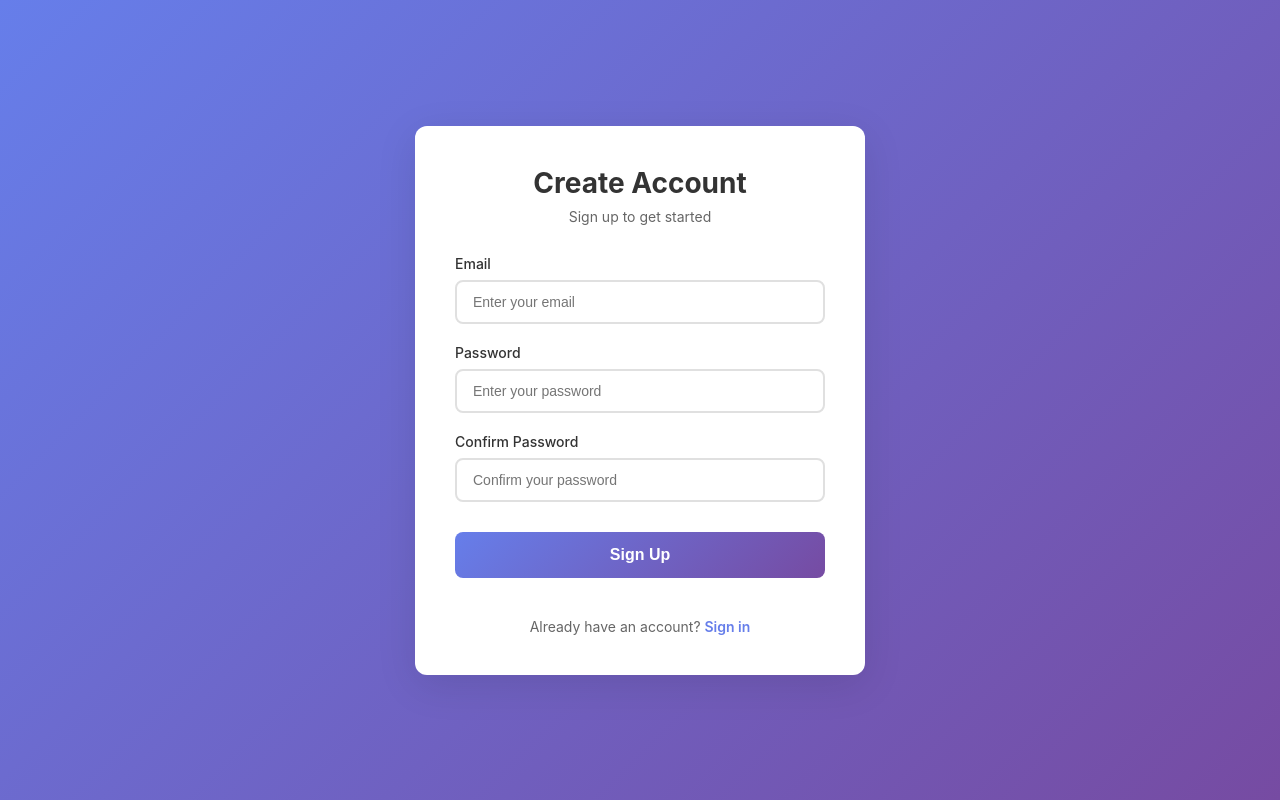
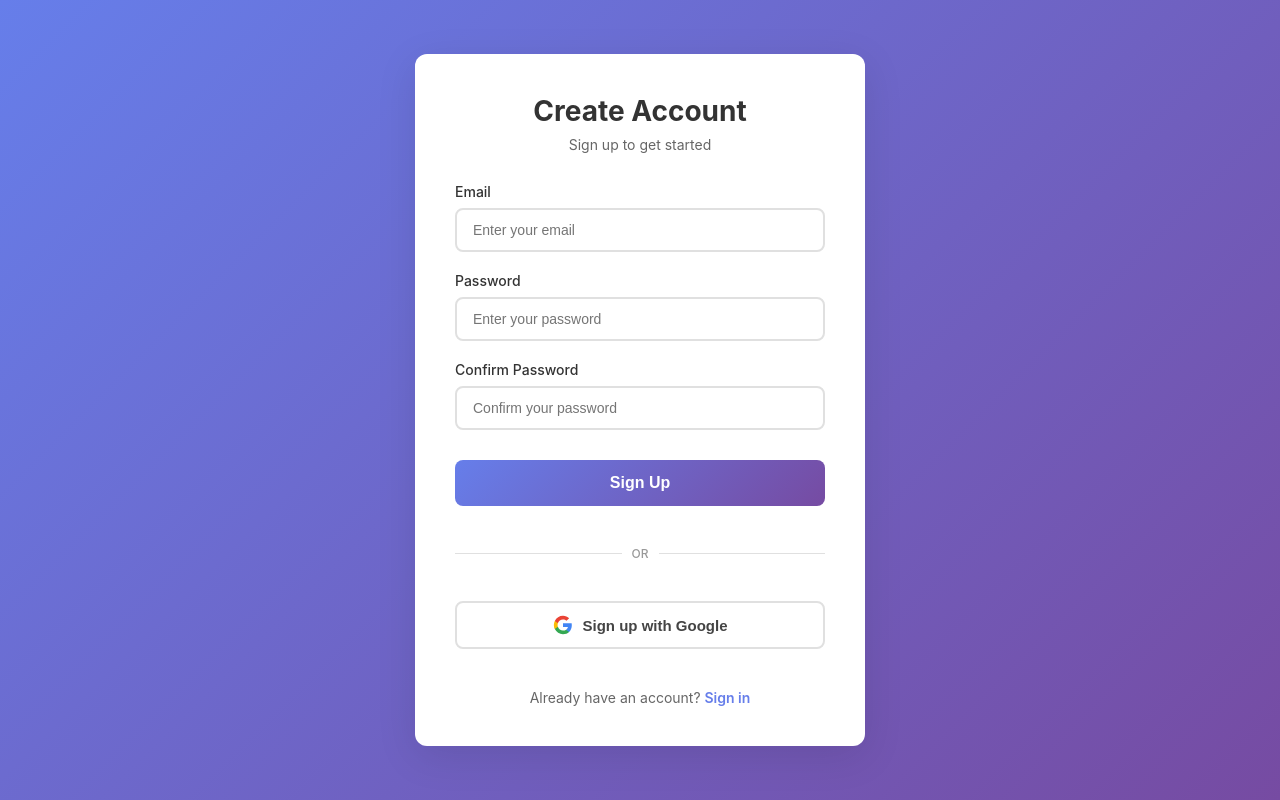
Before and after one commit to karomips/final-capstone, a React (Create React App) app in the folder frontend/: page /signup in a window 1280 px wide. Built offline with nearby package versions, Linux system fonts and the light colour scheme; no server answers; the HTML template or start-up script is replaced by a standard one.

Commit message:
login and signup email signin

```diff
--- a/frontend/src/components/Auth.css
+++ b/frontend/src/components/Auth.css
@@ -124,3 +124,57 @@
 .auth-footer a:hover {
   text-decoration: underline;
 }
+
+.divider {
+  display: flex;
+  align-items: center;
+  text-align: center;
+  margin: 20px 0;
+  color: #999;
+}
+
+.divider::before,
+.divider::after {
+  content: '';
+  flex: 1;
+  border-bottom: 1px solid #e0e0e0;
+}
+
+.divider span {
+  padding: 0 10px;
+  font-size: 12px;
+  font-weight: 500;
+}
+
+.btn-google {
+  width: 100%;
+  padding: 12px;
+  background: white;
+  color: #444;
+  border: 2px solid #e0e0e0;
+  border-radius: 8px;
+  font-size: 15px;
+  font-weight: 600;
+  cursor: pointer;
+  transition: all 0.2s ease;
+  display: flex;
+  align-items: center;
+  justify-content: center;
+  gap: 10px;
+}
+
+.btn-google:hover {
+  background: #f8f8f8;
+  border-color: #d0d0d0;
+  box-shadow: 0 2px 8px rgba(0, 0, 0, 0.1);
+}
+
+.btn-google:disabled {
+  opacity: 0.6;
+  cursor: not-allowed;
+}
+
+.google-icon {
+  width: 20px;
+  height: 20px;
+}
--- a/frontend/src/components/Login.js
+++ b/frontend/src/components/Login.js
@@ -8,7 +8,7 @@
   const [password, setPassword] = useState('');
   const [error, setError] = useState('');
   const [loading, setLoading] = useState(false);
-  const { login } = useAuth();
+  const { login, signInWithGoogle } = useAuth();
   const navigate = useNavigate();
 
   const handleSubmit = async (e) => {
@@ -43,6 +43,30 @@
           break;
         default:
           setError('Failed to log in. Please try again.');
+      }
+    }
+
+    setLoading(false);
+  };
+
+  const handleGoogleSignIn = async () => {
+    setError('');
+    setLoading(true);
+
+    try {
+      await signInWithGoogle();
+      navigate('/dashboard');
+    } catch (error) {
+      console.error('Google sign-in error:', error);
+      switch (error.code) {
+        case 'auth/popup-closed-by-user':
+          setError('Sign-in cancelled');
+          break;
+        case 'auth/cancelled-popup-request':
+          // Ignore multiple popup requests
+          break;
+        default:
+          setError('Failed to sign in with Google');
       }
     }
 
@@ -88,6 +112,25 @@
             {loading ? 'Signing In...' : 'Sign In'}
           </button>
 
+          <div className="divider">
+            <span>OR</span>
+          </div>
+
+          <button
+            type="button"
+            className="btn-google"
+            onClick={handleGoogleSignIn}
+            disabled={loading}
+          >
+            <svg className="google-icon" viewBox="0 0 24 24" width="20" height="20">
+              <path fill="#4285F4" d="M22.56 12.25c0-.78-.07-1.53-.2-2.25H12v4.26h5.92c-.26 1.37-1.04 2.53-2.21 3.31v2.77h3.57c2.08-1.92 3.28-4.74 3.28-8.09z"/>
+              <path fill="#34A853" d="M12 23c2.97 0 5.46-.98 7.28-2.66l-3.57-2.77c-.98.66-2.23 1.06-3.71 1.06-2.86 0-5.29-1.93-6.16-4.53H2.18v2.84C3.99 20.53 7.7 23 12 23z"/>
+              <path fill="#FBBC05" d="M5.84 14.09c-.22-.66-.35-1.36-.35-2.09s.13-1.43.35-2.09V7.07H2.18C1.43 8.55 1 10.22 1 12s.43 3.45 1.18 4.93l2.85-2.22.81-.62z"/>
+              <path fill="#EA4335" d="M12 5.38c1.62 0 3.06.56 4.21 1.64l3.15-3.15C17.45 2.09 14.97 1 12 1 7.7 1 3.99 3.47 2.18 7.07l3.66 2.84c.87-2.6 3.3-4.53 6.16-4.53z"/>
+            </svg>
+            Sign in with Google
+          </button>
+
           <div className="auth-footer">
             <p>Don't have an account? <Link to="/signup">Sign up</Link></p>
           </div>
--- a/frontend/src/components/Signup.js
+++ b/frontend/src/components/Signup.js
@@ -9,7 +9,7 @@
   const [confirmPassword, setConfirmPassword] = useState('');
   const [error, setError] = useState('');
   const [loading, setLoading] = useState(false);
-  const { signup } = useAuth();
+  const { signup, signInWithGoogle } = useAuth();
   const navigate = useNavigate();
 
   const handleSubmit = async (e) => {
@@ -53,6 +53,30 @@
           break;
         default:
           setError('Failed to create account. Please try again.');
+      }
+    }
+
+    setLoading(false);
+  };
+
+  const handleGoogleSignIn = async () => {
+    setError('');
+    setLoading(true);
+
+    try {
+      await signInWithGoogle();
+      navigate('/dashboard');
+    } catch (error) {
+      console.error('Google sign-in error:', error);
+      switch (error.code) {
+        case 'auth/popup-closed-by-user':
+          setError('Sign-in cancelled');
+          break;
+        case 'auth/cancelled-popup-request':
+          // Ignore multiple popup requests
+          break;
+        default:
+          setError('Failed to sign in with Google');
       }
     }
 
@@ -110,6 +134,25 @@
             {loading ? 'Creating Account...' : 'Sign Up'}
           </button>
 
+          <div className="divider">
+            <span>OR</span>
+          </div>
+
+          <button
+            type="button"
+            className="btn-google"
+            onClick={handleGoogleSignIn}
+            disabled={loading}
+          >
+            <svg className="google-icon" viewBox="0 0 24 24" width="20" height="20">
+              <path fill="#4285F4" d="M22.56 12.25c0-.78-.07-1.53-.2-2.25H12v4.26h5.92c-.26 1.37-1.04 2.53-2.21 3.31v2.77h3.57c2.08-1.92 3.28-4.74 3.28-8.09z"/>
+              <path fill="#34A853" d="M12 23c2.97 0 5.46-.98 7.28-2.66l-3.57-2.77c-.98.66-2.23 1.06-3.71 1.06-2.86 0-5.29-1.93-6.16-4.53H2.18v2.84C3.99 20.53 7.7 23 12 23z"/>
+              <path fill="#FBBC05" d="M5.84 14.09c-.22-.66-.35-1.36-.35-2.09s.13-1.43.35-2.09V7.07H2.18C1.43 8.55 1 10.22 1 12s.43 3.45 1.18 4.93l2.85-2.22.81-.62z"/>
+              <path fill="#EA4335" d="M12 5.38c1.62 0 3.06.56 4.21 1.64l3.15-3.15C17.45 2.09 14.97 1 12 1 7.7 1 3.99 3.47 2.18 7.07l3.66 2.84c.87-2.6 3.3-4.53 6.16-4.53z"/>
+            </svg>
+            Sign up with Google
+          </button>
+
           <div className="auth-footer">
             <p>Already have an account? <Link to="/login">Sign in</Link></p>
           </div>
--- a/frontend/src/contexts/AuthContext.js
+++ b/frontend/src/contexts/AuthContext.js
@@ -3,7 +3,9 @@
   createUserWithEmailAndPassword,
   signInWithEmailAndPassword,
   signOut,
-  onAuthStateChanged
+  onAuthStateChanged,
+  GoogleAuthProvider,
+  signInWithPopup
 } from 'firebase/auth';
 import { auth } from '../firebase/config';
 
@@ -32,6 +34,12 @@
     return signOut(auth);
   }
 
+  // Google Sign-In function
+  function signInWithGoogle() {
+    const provider = new GoogleAuthProvider();
+    return signInWithPopup(auth, provider);
+  }
+
   // Listen for auth state changes
   useEffect(() => {
     const unsubscribe = onAuthStateChanged(auth, (user) => {
@@ -46,7 +54,8 @@
     currentUser,
     signup,
     login,
-    logout
+    logout,
+    signInWithGoogle
   };
 
   return (
```
